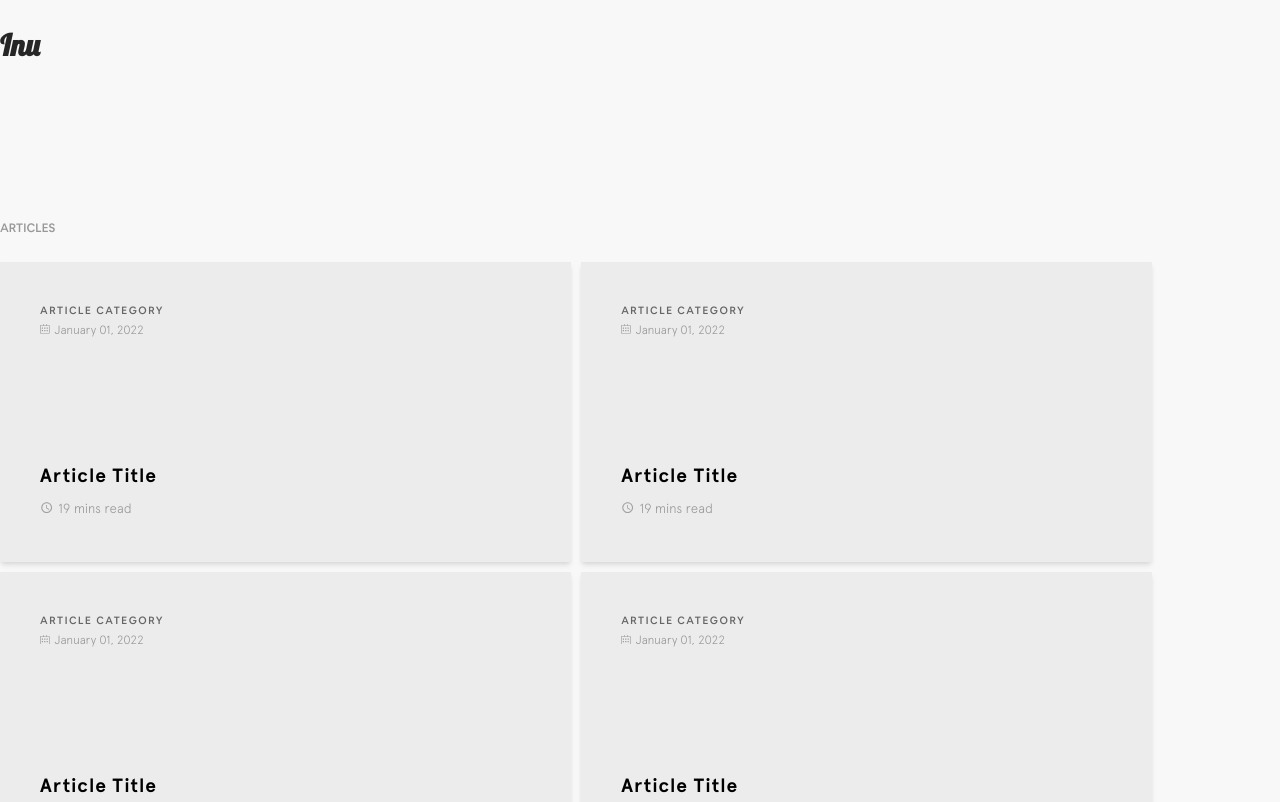
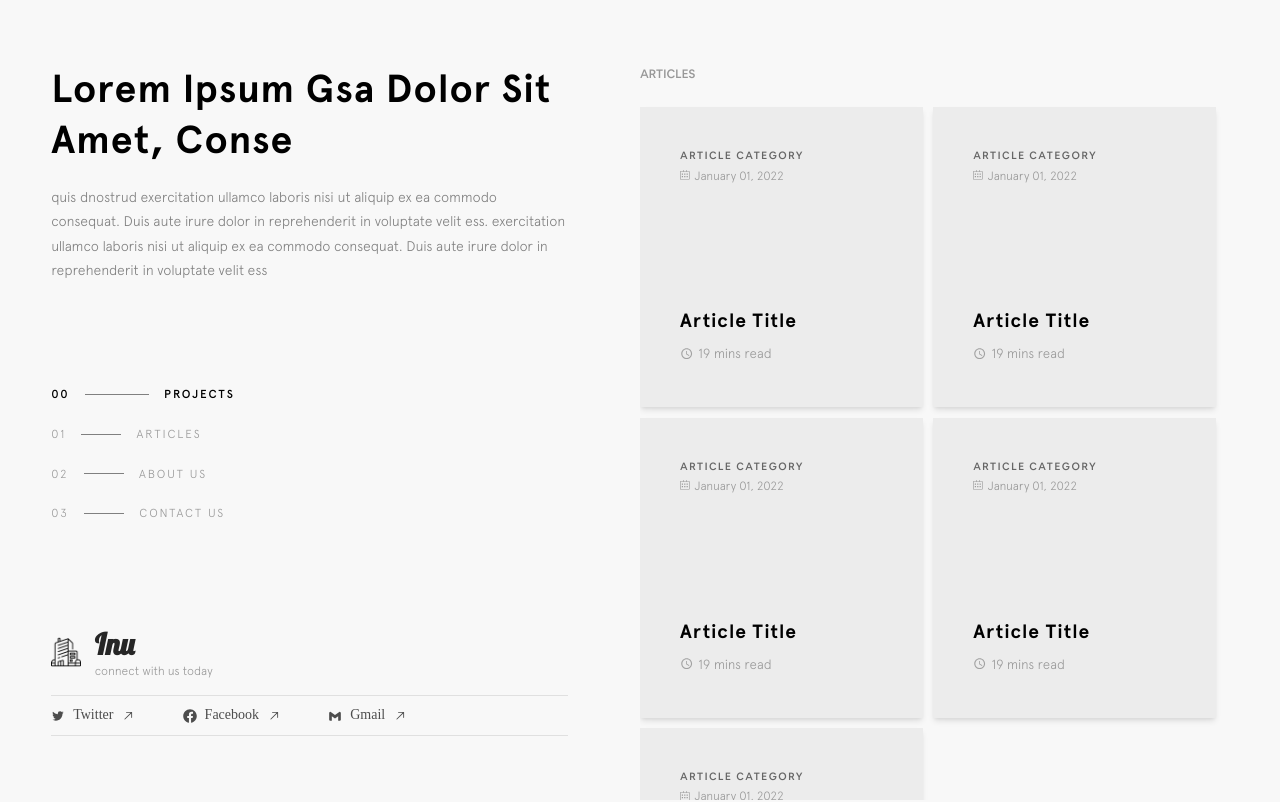
Before and after one commit to Moshood1426/Inu, a Next.js app: page /articles in a window 1280 px wide. Shown: the top 802 px of the page. Built offline with nearby package versions, Linux system fonts and the light colour scheme.

Commit message:
other pages added

```diff
--- a/src/app/articles/page.tsx
+++ b/src/app/articles/page.tsx
@@ -1,14 +1,18 @@
 import Articles from "@/components/articles/Articles";
-import Nav from "@/components/general/nav/Nav";
 import Socials from "@/components/general/socials/Socials";
+import LandingContent from "@/components/landing/content/LandingContent";
 import React from "react";
 
 const page = () => {
   return (
-    <div style={{ position: "relative" }}>
-      <Nav />
-      <Articles />
-      <Socials />
+    <div>
+      <div className="small-landing">
+        <Articles />
+        <Socials />
+      </div>
+      <div className="big-landing">
+        <LandingContent />
+      </div>
     </div>
   );
 };
--- a/src/components/articles/Articles.module.scss
+++ b/src/components/articles/Articles.module.scss
@@ -7,6 +7,7 @@
     margin: 0 auto;
     padding: 1.2em 0;
     padding-bottom: 0;
+    padding-top: 0;
     position: relative;
 
     @include media(">=miniDesktop") {
@@ -16,6 +17,14 @@
     }
 
     @include media(">=desktop") {
+    }
+  }
+
+  &_nav {
+    margin: 0 10px;
+    margin-bottom: 1rem;
+    @include media(">=miniDesktop") {
+      display: none;
     }
   }
 
@@ -36,10 +45,10 @@
     text-transform: uppercase;
     font-family: $AirBnBMedium;
     font-size: $smallText;
+    color: $grey-900;
 
     @include media(">=miniDesktop") {
       font-size: $extraSmallText;
-      color: $grey-900;
       margin-left: 0;
     }
   }
--- a/src/components/articles/Articles.tsx
+++ b/src/components/articles/Articles.tsx
@@ -3,6 +3,7 @@ import SingleArticle from "./single_article/SingleArticle";
 import classes from "./Articles.module.scss";
 import Link from "next/link";
 import { IoCaretForwardOutline } from "react-icons/io5";
+import Nav from "../general/nav/Nav";
 
 const articles = [
   {
@@ -46,6 +47,9 @@ const Articles = () => {
   return (
     <div className={classes.articles}>
       <div className={classes.articles_container}>
+        <div className={classes.articles_nav}>
+          <Nav />
+        </div>
         <p className={classes.articles_label}>Articles</p>
         <div className={classes.articles_grid}>
           {articles.map((item) => (
--- a/src/components/articles/single_article/SingleArticle.module.scss
+++ b/src/components/articles/single_article/SingleArticle.module.scss
@@ -17,9 +17,6 @@
     min-height: 300px;
     padding: 2.5rem;
     background-color: $grey-200;
-  }
-
-  &_item {
   }
 
   &_intro {
--- a/src/components/landing/content/LandingContent.module.scss
+++ b/src/components/landing/content/LandingContent.module.scss
@@ -5,10 +5,6 @@
   &_container {
     display: grid;
     grid-template-columns: 1fr 1fr;
-
-    &_item {
-
-    }
   }
 
   &_articles {
--- a/src/components/landing/intro/LandingIntro.tsx
+++ b/src/components/landing/intro/LandingIntro.tsx
@@ -9,7 +9,13 @@ import Socials from "@/components/general/socials/Socials";
 import Nav from "@/components/general/nav/Nav";
 
 const LandingIntro = () => {
-  const [activeLink] = useState("projects");
+  const [activeLink, setActiveLink] = useState("projects");
+
+  const updateLink = (arg: string) => {
+    if (activeLink !== arg) {
+      setActiveLink(arg);
+    }
+  };
 
   return (
     <div className={classes.intro}>
@@ -44,7 +50,7 @@ const LandingIntro = () => {
 
         <div className={`${classes.intro_item} ${classes.intro_bignav}`}>
           <ul className={classes.intro_bignav_list}>
-            <li>
+            <li onClick={() => updateLink("projects")}>
               <small
                 className={`${classes.intro_bignav_list_item} ${
                   activeLink === "projects"
@@ -58,7 +64,7 @@ const LandingIntro = () => {
                 </Link>
               </small>
             </li>
-            <li>
+            <li onClick={() => updateLink("articles")}>
               <small className={classes.intro_bignav_list_item}>
                 <span>01</span>
                 <Link
@@ -69,7 +75,7 @@ const LandingIntro = () => {
                 </Link>
               </small>
             </li>
-            <li>
+            <li onClick={() => updateLink("about")}>
               <small className={classes.intro_bignav_list_item}>
                 <span>02</span>
                 <Link href="/about" className={classes.intro_bignav_list_link}>
@@ -77,7 +83,7 @@ const LandingIntro = () => {
                 </Link>
               </small>
             </li>
-            <li>
+            <li onClick={() => updateLink("contact")}>
               <small className={classes.intro_bignav_list_item}>
                 <span>03</span>
                 <Link
```
Also changed, not shown: src/app/about/page.tsx (added), src/app/contact/page.tsx (added), src/app/projects/page.tsx (added).
